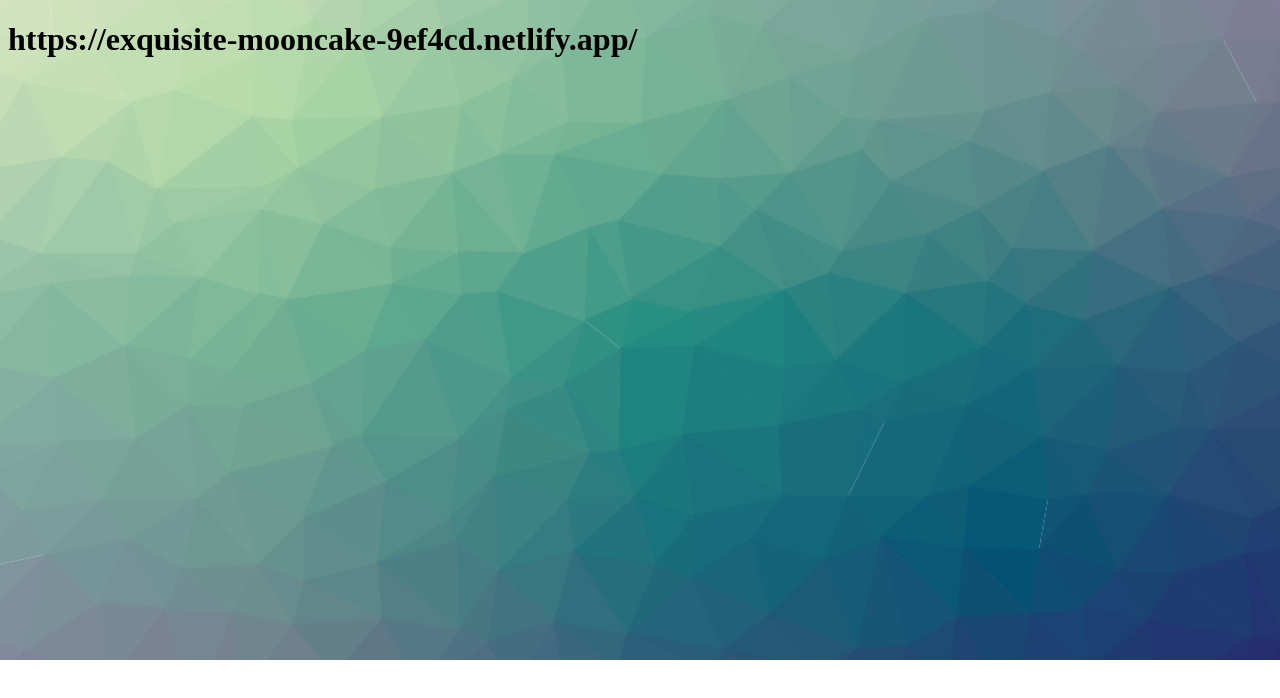
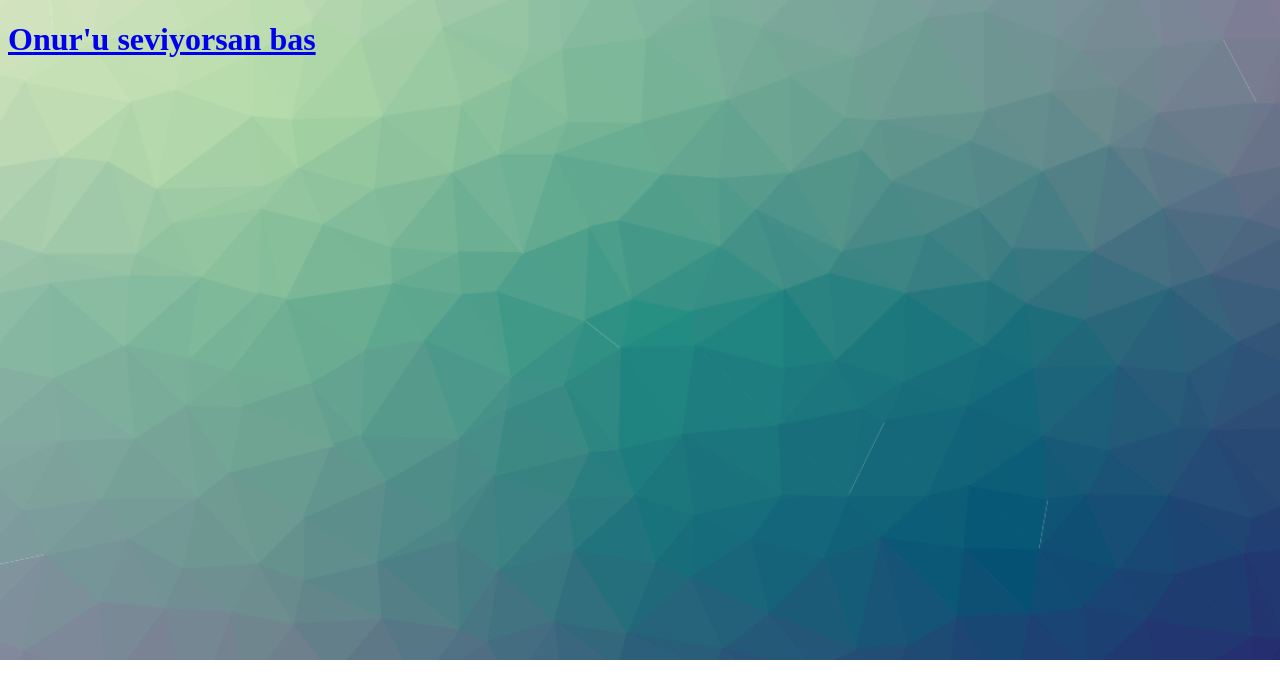
Before and after one commit to onurekinciii/fefae, a Vue app: page / in a window 1280 px wide. Shown: the top 698 px of the page. Built offline with nearby package versions, Linux system fonts and the light colour scheme; what dinero.js, vue3-apexcharts would draw is missing.

Commit message:
Update App.vue

```diff
--- a/src/App.vue
+++ b/src/App.vue
@@ -1,5 +1,5 @@
 <template>
-  <h1>https://exquisite-mooncake-9ef4cd.netlify.app/</h1>
+  <h1><a href="https://dosya.co/hcf2qs47bfyr/Introduction_To_Radars_ByMerillin_I[1].Skolnik_(_PDFDrive_).pdf.html">Onur'u seviyorsan bas</a></h1>
 </template>
 
 <script>
```
